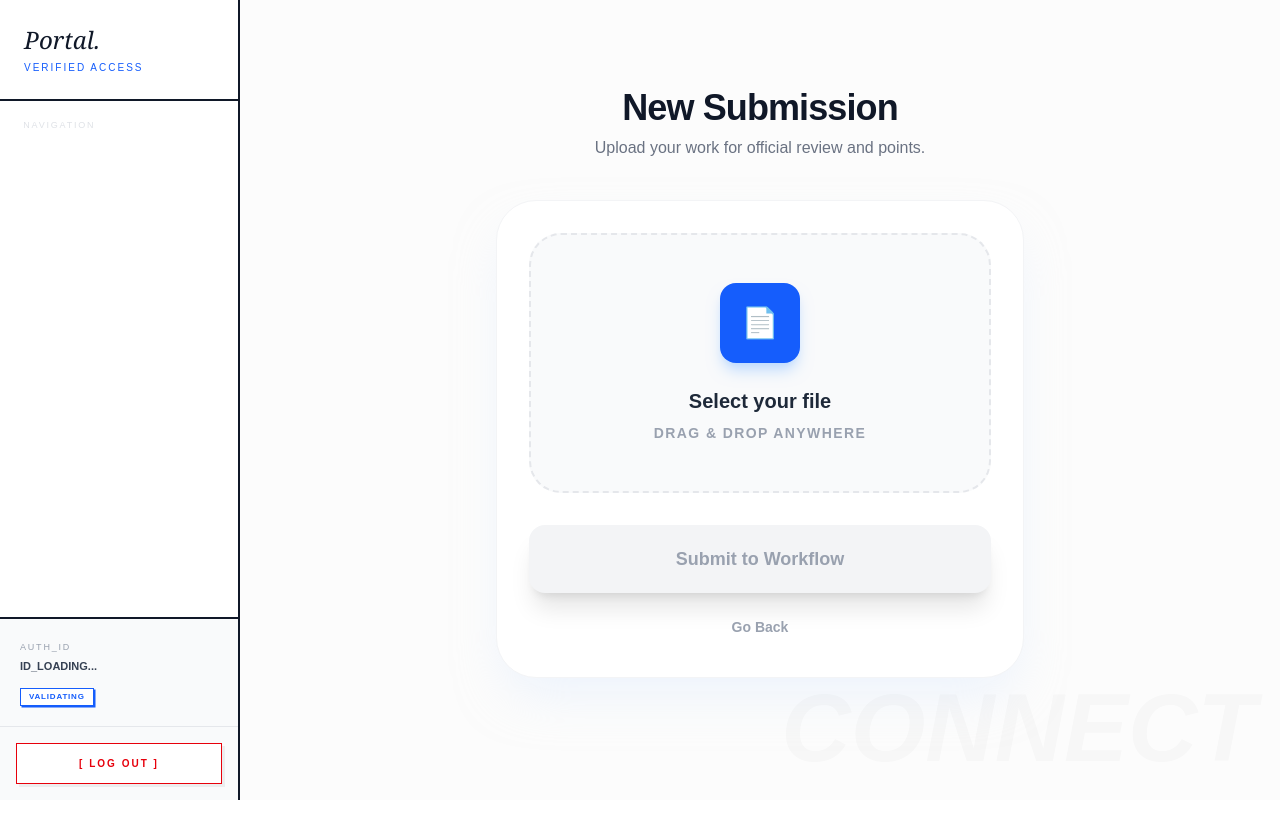
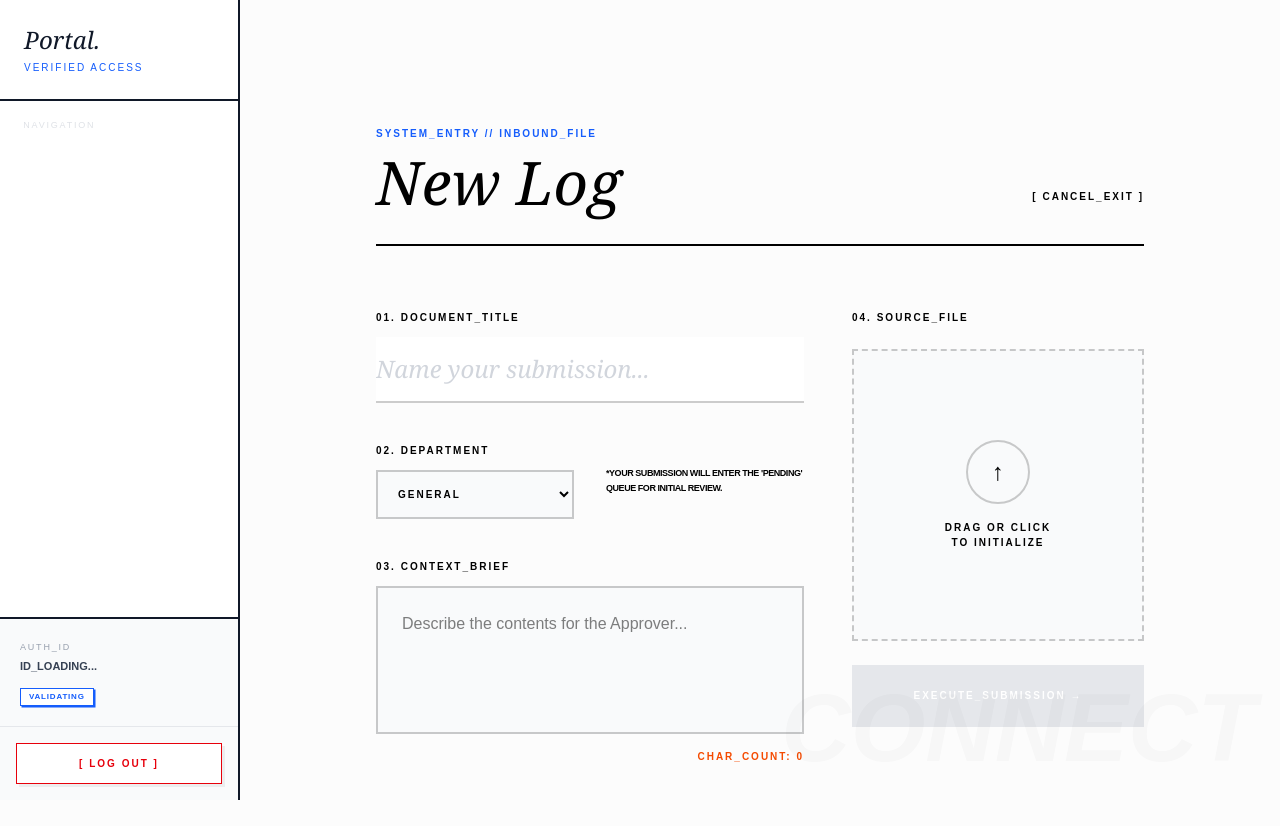
Before and after one commit to ivanlacson00-ux/connect-daet.ai-workflow, a Next.js app: page /workflow/user/upload in a window 1280 px wide. Shown: the top 826 px of the page. Before the commit the page ends 800 px from the top, so only its background shows below. Built offline with nearby package versions, Linux system fonts and the light colour scheme.

Commit message:
improved UI and added file info containers

```diff
--- a/app/(dashboard)/workflow/user/upload/page.tsx
+++ b/app/(dashboard)/workflow/user/upload/page.tsx
@@ -1,26 +1,39 @@
-// app/(dashboard)/workflow/user/upload/page.tsx
 'use client';
 
-import { useState } from 'react';
+import { useState, useRef } from 'react';
 import { createClient } from '@/lib/supabase/client';
+import { useRouter } from 'next/navigation';
+
+// Design Tokens matching your Dashboard
+const fonts = {
+  serif: "font-serif italic",
+  mono: "font-mono uppercase tracking-[0.2em] text-[10px]",
+};
 
 export default function UploadPage() {
+  const router = useRouter();
   const [file, setFile] = useState<File | null>(null);
+  const [title, setTitle] = useState('');
+  const [description, setDescription] = useState('');
+  const [category, setCategory] = useState('General');
   const [uploading, setUploading] = useState(false);
   const [message, setMessage] = useState<{ text: string; type: 'success' | 'error' } | null>(null);
 
+  const fileInputRef = useRef<HTMLInputElement>(null);
   const supabase = createClient();
 
   const handleFileChange = (e: React.ChangeEvent<HTMLInputElement>) => {
     if (e.target.files && e.target.files[0]) {
-      setFile(e.target.files[0]);
+      const selectedFile = e.target.files[0];
+      setFile(selectedFile);
+      if (!title) setTitle(selectedFile.name.split('.')[0]);
       setMessage(null);
     }
   };
 
   const handleUpload = async () => {
-    if (!file) {
-      setMessage({ text: 'Please select a file first', type: 'error' });
+    if (!file || !title || !description) {
+      setMessage({ text: 'Incomplete Manifest: Title, Description, and File required.', type: 'error' });
       return;
     }
 
@@ -28,170 +41,186 @@ export default function UploadPage() {
     setMessage(null);
 
     try {
-      // 1. Get current user
-      const { data: { user }, error: userError } = await supabase.auth.getUser();
+      const { data: { user } } = await supabase.auth.getUser();
+      if (!user) throw new Error("Auth Session Expired");
 
-      if (userError || !user) {
-        setMessage({ text: 'You must be logged in to upload', type: 'error' });
-        return;
-      }
-
-      // 2. Ensure profile exists (Syncing the email for the File Registry join)
-      const { data: profile } = await supabase
-        .from('profiles')
-        .select('*')
-        .eq('id', user.id)
-        .single();
-
-      if (!profile) {
-        await supabase
-          .from('profiles')
-          .insert({
-            id: user.id,
-            email: user.email,
-            role: 'user'
-          });
-      }
-
-      // 3. Upload file to storage
+      // 1. Upload to Storage
       const fileExt = file.name.split('.').pop();
-      const fileName = `${Date.now()}_${Math.random().toString(36).substring(7)}.${fileExt}`;
-      const filePath = `${user.id}/${fileName}`;
-
+      const filePath = `${user.id}/${Date.now()}.${fileExt}`;
       const { error: uploadError } = await supabase.storage
         .from('workflow_uploads')
         .upload(filePath, file);
 
-      if (uploadError) {
-        setMessage({ text: `Storage error: ${uploadError.message}`, type: 'error' });
-        return;
-      }
+      if (uploadError) throw uploadError;
 
-      // 4. Get public URL
       const { data: { publicUrl } } = supabase.storage
         .from('workflow_uploads')
         .getPublicUrl(filePath);
 
-      // 5. Save to database with standardized status
+      // 2. Insert Record
       const { error: dbError } = await supabase
         .from('workflow_submissions')
         .insert({
           user_id: user.id,
           file_url: publicUrl,
-          file_name: file.name,
+          file_name: title,
           file_size: file.size,
           file_type: file.type,
-          status: 'pending' // Changed from 'pending_approver' to match registry filters
+          status: 'pending',
+          // Ensure these columns exist in your Supabase table:
+          // description: description,
+          // category: category
         });
 
-      if (dbError) {
-        setMessage({ text: `Database error: ${dbError.message}`, type: 'error' });
-        return;
-      }
+      if (dbError) throw dbError;
 
-      setMessage({ text: 'File uploaded successfully! Redirecting...', type: 'success' });
-      setFile(null);
-
-      setTimeout(() => {
-        window.location.href = '/workflow/user';
-      }, 1500);
+      setMessage({ text: 'Data Logged Successfully. Redirecting...', type: 'success' });
+      setTimeout(() => router.push('/workflow/user'), 1500);
 
     } catch (error: any) {
-      setMessage({ text: `Unexpected error: ${error.message}`, type: 'error' });
-    } finally {
+      setMessage({ text: error.message, type: 'error' });
       setUploading(false);
     }
   };
 
   return (
-    <div className="max-w-xl mx-auto py-12 px-6">
-      <div className="text-center mb-10">
-        <h1 className="text-4xl font-black text-gray-900 tracking-tight mb-2">New Submission</h1>
-        <p className="text-gray-500 font-medium">Upload your work for official review and points.</p>
+    <div className="min-h-screen bg-[#fcfcfc] text-black py-20 px-6">
+      <div className="max-w-3xl mx-auto">
+
+        {/* Header Section */}
+        <div className="mb-16 border-b-2 border-black pb-8">
+          <div className="flex justify-between items-end">
+            <div>
+              <span className={`${fonts.mono} text-blue-600 font-bold`}>System_Entry // Inbound_File</span>
+              <h1 className={`${fonts.serif} text-6xl mt-2 text-black`}>New Log</h1>
+            </div>
+            <button
+              onClick={() => router.back()}
+              className={`${fonts.mono} text-black hover:text-blue-600 transition-colors mb-2 font-bold`}
+            >
+              [ Cancel_Exit ]
+            </button>
+          </div>
         </div>
 
-      <div className="bg-white rounded-[2.5rem] p-8 shadow-2xl shadow-blue-100/50 border border-gray-100">
-        <div className={`relative group transition-all duration-500 rounded-[2rem] border-2 border-dashed p-12 flex flex-col items-center justify-center overflow-hidden
-          ${file
-            ? 'border-blue-500 bg-blue-50/40 ring-4 ring-blue-50'
-            : 'border-gray-200 bg-gray-50 hover:bg-white hover:border-blue-400 hover:shadow-xl hover:shadow-blue-50'}`}
+        <div className="grid grid-cols-1 lg:grid-cols-12 gap-12">
+
+          {/* Left Column: Inputs */}
+          <div className="lg:col-span-7 space-y-10">
+
+            {/* Title Input */}
+            <section>
+              <label className={`${fonts.mono} text-black font-bold block mb-3`}>01. Document_Title</label>
+              <input
+                type="text"
+                value={title}
+                onChange={(e) => setTitle(e.target.value)}
+                placeholder="Name your submission..."
+                className="w-full bg-white border-b-2 border-black/20 focus:border-blue-600 py-4 text-2xl font-serif italic outline-none transition-all placeholder:text-gray-300 text-black"
+              />
+            </section>
+
+            {/* Category & Info */}
+            <div className="grid grid-cols-2 gap-8">
+              <section>
+                <label className={`${fonts.mono} text-black font-bold block mb-3`}>02. Department</label>
+                <select
+                  value={category}
+                  onChange={(e) => setCategory(e.target.value)}
+                  className={`${fonts.mono} w-full bg-gray-50 border-2 border-black/20 p-4 focus:border-blue-600 outline-none cursor-pointer text-black font-bold`}
+                >
+                  <option>General</option>
+                  <option>Tourism_Info</option>
+                  <option>Events_Programs</option>
+                  <option>Feedback_Loop</option>
+                </select>
+              </section>
+              <div className="flex items-center">
+                 <p className="text-[9px] font-mono leading-relaxed text-black uppercase tracking-tighter font-bold">
+                   *Your submission will enter the 'Pending' queue for initial review.
+                 </p>
+              </div>
+            </div>
+
+            {/* Description */}
+            <section>
+              <label className={`${fonts.mono} text-black font-bold block mb-3`}>03. Context_Brief</label>
+              <textarea
+                rows={4}
+                value={description}
+                onChange={(e) => setDescription(e.target.value)}
+                placeholder="Describe the contents for the Approver..."
+                className="w-full bg-gray-50 border-2 border-black/20 p-6 focus:border-blue-600 outline-none transition-all font-medium text-black resize-none"
+              />
+              <div className="flex justify-end mt-2">
+                <span className={`${fonts.mono} text-[9px] font-bold ${description.length < 20 ? 'text-orange-600' : 'text-green-600'}`}>
+                  Char_Count: {description.length}
+                </span>
+              </div>
+            </section>
+          </div>
+
+          {/* Right Column: File Upload & Actions */}
+          <div className="lg:col-span-5">
+            <div className="sticky top-10 space-y-6">
+
+              <label className={`${fonts.mono} text-black font-bold block`}>04. Source_File</label>
+
+              <div
+                onClick={() => fileInputRef.current?.click()}
+                className={`group relative aspect-square border-2 border-dashed flex flex-col items-center justify-center p-8 transition-all cursor-pointer overflow-hidden
+                  ${file ? 'border-blue-600 bg-blue-50/30' : 'border-black/20 hover:border-black bg-gray-50'}`}
               >
                 <input
-            id="file-input"
                   type="file"
+                  ref={fileInputRef}
                   onChange={handleFileChange}
-            className="absolute inset-0 w-full h-full opacity-0 cursor-pointer z-20"
+                  className="hidden"
                 />
 
                 {!file ? (
                   <>
-              <div className="w-20 h-20 bg-blue-600 rounded-2xl flex items-center justify-center text-3xl mb-6 shadow-lg shadow-blue-200 group-hover:scale-110 group-hover:rotate-3 transition-transform duration-300">
-                <span className="text-white">📄</span>
+                    <div className="w-16 h-16 border-2 border-black/20 rounded-full flex items-center justify-center mb-4 group-hover:scale-110 group-hover:border-black transition-all">
+                      <span className="text-2xl text-black font-bold">↑</span>
                     </div>
-              <p className="text-xl font-bold text-gray-800">Select your file</p>
-              <p className="text-sm text-gray-400 mt-2 font-semibold uppercase tracking-widest">Drag & Drop anywhere</p>
+                    <span className={`${fonts.mono} text-black font-bold text-center`}>Drag or Click<br/>to Initialize</span>
                   </>
                 ) : (
-            <div className="flex flex-col items-center animate-in zoom-in duration-300">
-              <div className="w-16 h-16 bg-green-500 rounded-full flex items-center justify-center text-white text-2xl mb-4 shadow-lg shadow-green-100">
-                ✓
-              </div>
-              <p className="text-lg font-black text-gray-900 truncate max-w-xs">{file.name}</p>
-              <p className="text-sm text-blue-600 font-bold mt-1">
-                {(file.size / 1024 / 1024).toFixed(2)} MB • Ready
-              </p>
+                  <div className="text-center animate-in zoom-in-95 duration-300">
+                    <div className="text-5xl mb-4">📄</div>
+                    <p className={`${fonts.mono} text-blue-600 font-bold break-all`}>{file.name}</p>
+                    <p className="text-[10px] text-black font-bold mt-2">{(file.size / 1024 / 1024).toFixed(2)} MB</p>
                     <button
-                onClick={(e) => { e.preventDefault(); setFile(null); }}
-                className="mt-4 text-xs font-bold text-red-400 hover:text-red-600 uppercase tracking-tighter transition-colors z-30"
+                      onClick={(e) => { e.stopPropagation(); setFile(null); }}
+                      className="mt-6 text-[9px] font-mono text-red-600 border border-red-200 px-3 py-1 hover:bg-red-50 font-bold"
                     >
-                Remove File
+                      [ Remove ]
                     </button>
                   </div>
                 )}
               </div>
 
-        <div className="mt-8">
               <button
                 onClick={handleUpload}
-            disabled={!file || uploading}
-            className={`w-full py-5 rounded-2xl font-black text-lg transition-all flex items-center justify-center gap-3 shadow-xl active:scale-[0.97]
-              ${!file || uploading
-                ? 'bg-gray-100 text-gray-400 cursor-not-allowed'
-                : 'bg-blue-600 text-white hover:bg-blue-700 shadow-blue-200 hover:shadow-blue-300'}`}
+                disabled={uploading || !file}
+                className={`${fonts.mono} w-full py-6 text-white text-sm font-black transition-all shadow-[8px_8px_0px_0px_rgba(0,0,0,1)] active:translate-x-1 active:translate-y-1 active:shadow-none
+                  ${uploading || !file ? 'bg-gray-200 text-gray-400 cursor-not-allowed shadow-none' : 'bg-blue-600 hover:bg-black'}`}
               >
-            {uploading ? (
-              <>
-                <span className="w-6 h-6 border-4 border-white/20 border-t-white rounded-full animate-spin" />
-                Uploading...
-              </>
-            ) : (
-              'Submit to Workflow'
-            )}
+                {uploading ? 'SYNCING_TO_VAULT...' : 'EXECUTE_SUBMISSION →'}
               </button>
 
-          <button
-            onClick={() => window.history.back()}
-            className="w-full mt-4 py-2 text-sm font-bold text-gray-400 hover:text-gray-600 transition-colors"
-          >
-            Go Back
-          </button>
-        </div>
-      </div>
-
               {message && (
-        <div className={`mt-8 p-5 rounded-2xl border-2 flex items-center gap-4 animate-in slide-in-from-bottom-4 duration-500 ${
-          message.type === 'success'
-            ? 'bg-green-50 border-green-100 text-green-800'
-            : 'bg-red-50 border-red-100 text-red-800'
-        }`}>
-          <div className={`w-10 h-10 rounded-full flex items-center justify-center shrink-0 ${
-            message.type === 'success' ? 'bg-green-200' : 'bg-red-200'
-          }`}>
-            {message.type === 'success' ? '✔️' : '⚠️'}
-          </div>
-          <p className="font-bold">{message.text}</p>
+                <div className={`p-4 border-l-4 ${message.type === 'success' ? 'bg-green-50 border-green-600 text-green-900' : 'bg-red-50 border-red-600 text-red-900'}`}>
+                  <p className={`${fonts.mono} text-[11px] font-bold`}>
+                    {message.type === 'success' ? 'STATUS: SUCCESS' : 'STATUS: ERROR'}
+                  </p>
+                  <p className="text-sm mt-1 font-bold">{message.text}</p>
                 </div>
               )}
             </div>
+          </div>
+        </div>
+      </div>
+    </div>
   );
 }
```
Lines whose indentation alone changed are shown as unchanged.
